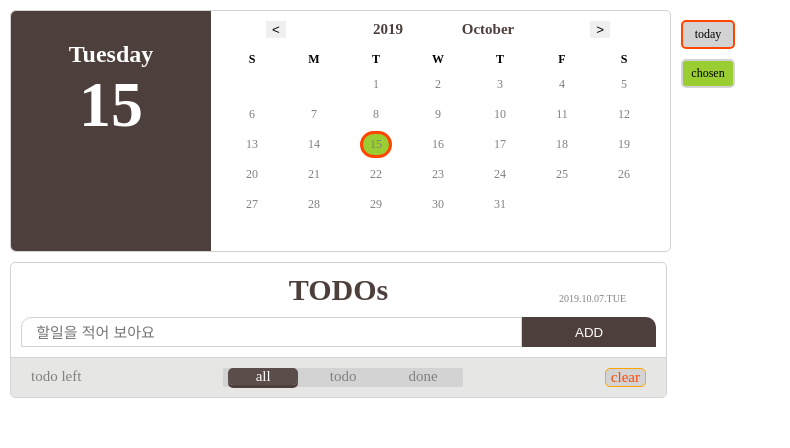
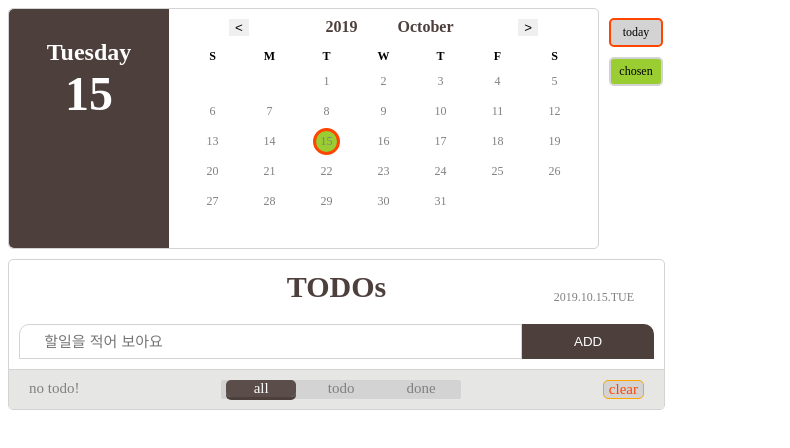
Before and after one commit to ehdgodgka/vaco-prep, a plain HTML site: page w7_Advance Js2/assignment05_calendar_project/index.html in a window 1280 px wide. Shown: the whole page, without its empty margins (0-790 px from the left). Drawn offline with Linux system fonts and the light colour scheme.

Commit message:
calendar todolist 최종저장

```diff
--- a/w7_Advance Js2/assignment05_calendar_project/calendar.js
+++ b/w7_Advance Js2/assignment05_calendar_project/calendar.js
@@ -30,7 +30,8 @@ var monthlyShown = {
     console.log('monthlyShown:' + this.year, this.month);
   }
 };
-var todolistbyDate = {};
+// var todolistByDate = {};
+var todolistByDate = window.localStorage;
 var thisTodolist = [];
 var highlighted;
 var todayMark = null;
@@ -178,8 +179,8 @@ function addGoButton() {
   }
 }
 function addSelectDate() {
-  var dateShow = document.querySelector('.date_chosen-date');
-  var dayShow = document.querySelector('.date_chosen-day');
+  var dateShow = document.querySelector('.date-selected-date');
+  var dayShow = document.querySelector('.date-selected-day');
   var dateTable = document.querySelector('.monthly-table');
   dateShow.textContent = dateSelected.date;
   dayShow.textContent = dayToString(dateSelected.day());
@@ -211,7 +212,6 @@ function saveDateSelected(date) {
 }
 
 function highlightDate(dateTableCell) {
-  console.log(dateTableCell);
   highlighted = dateTableCell;
   dateTableCell.style.background = 'yellowgreen';
   dateTableCell.style.borderRadius = '50px';
@@ -299,7 +299,6 @@ function TodolistInit() {
       if (window.confirm('완료한일을 지울겁니까 정말?')) {
         while (done > 0) {
           thisTodolist.forEach((item, index) => {
-            console.log(index, item);
             if (item.done) {
               thisTodolist.splice(index, 1);
               done--;
@@ -325,7 +324,6 @@ function resetTodolist() {
   thisTodolist = [];
   //2.현재 날짜에 TODO 리스트 출력
   showTodolist();
-
 }
 
 function showTodolist() {
@@ -334,8 +332,10 @@ function showTodolist() {
   var keyDate = getDateKey();
 
   //2. todolist 내용표기
-  if (keyDate in todolistbyDate) {
-    thisTodolist = JSON.parse(todolistbyDate[keyDate]);
+  //FIXME[localstorage]   if (keyDate in todolistByDate) {
+  if (todolistByDate.getItem(keyDate)) {
+    //FIXME[localstorage] thisTodolist = JSON.parse(todolistByDate[keyDate]);
+    thisTodolist = JSON.parse(todolistByDate.getItem(keyDate));
     //※숫자가 key일때는 [] 로 불러온다는것 잊지 말기
     if (thisTodolist.length > 0) {
       thisTodolist.forEach((item) => {
@@ -401,7 +401,6 @@ function getDateKey() {
     ('0' + (dateSelected.month + 1)).slice(-2) +
     ('0' + dateSelected.date).slice(-2) +
     '';
-  console.log(keyDate);
   return keyDate;
 }
 
@@ -424,11 +423,11 @@ function printTodoLeft() {
 
 function saveThisList() {
   // key(날짜)- value(todo객체 배열)): json 으로 변경해서 저장
-  todolistbyDate[getDateKey()] = JSON.stringify(thisTodolist);
+  //FIXME[localstorage] todolistByDate[getDateKey()] = JSON.stringify(thisTodolist);
+  todolistByDate.setItem(getDateKey(), JSON.stringify(thisTodolist));
 }
 
 function setTodoFunction() {
-
   //todo 체크기능
   addCheckTodo();
   //todo 수정 삭제 기능
@@ -455,8 +454,7 @@ function addCheckTodo() {
     }
   });
 }
-function addModifyTodo(){
-
+function addModifyTodo() {
   todos.addEventListener('dblclick', (event) => {
     var thisTodo = event.target;
     if (thisTodo.classList.contains('todo')) {
@@ -465,12 +463,11 @@ function addModifyTodo(){
       // 원래 태그를 빼와서 저장해두기
       var backup = [];
       thisTodo.childNodes.forEach((item) => backup.push(item));
-
       var text = backup[1].wholeText;
-          console.log(text);
-          // 수정시작
-
-          // 싹지우고
+      //FIXME 수정시작
+      todos.removeEventListener('mouseover', mouseover, event);
+      todos.removeEventListener('mouseout', mouseout, event);
+      // 지우고
       while (thisTodo.firstChild) {
         thisTodo.removeChild(thisTodo.firstChild);
       }
@@ -478,41 +475,35 @@ function addModifyTodo(){
       editbox.setAttribute.type = 'text';
       editbox.value = text;
       editbox.classList.add('edit');
-
       thisTodo.classList.add('edit');
       thisTodo.appendChild(editbox);
-          //    thisTodo.firstChild.focus();
       var editTodo = thisTodo.firstChild;
       editTodo.focus();
       editTodo.addEventListener('focusout', (event) => {
         text = event.currentTarget.value;
         //   수정완료
         backup[1] = document.createTextNode(text); // 수정 반영 준비 완료
-            console.log(backup);
-
         thisTodo.removeChild(thisTodo.firstChild);
         backup.forEach((item) => {
           thisTodo.appendChild(item);
         });
         thisTodo.classList.remove('edit');
         //  현재 투두리스트를 수정
-            console.log(index);
         thisTodolist[index].todo = text;
         //전체 투두 리스트를 수정
+        deleteButtonToggle();
         saveThisList();
       });
     }
   });
 }
 function addDeleteTodo() {
-
   //할일을 삭제
   todos.addEventListener('click', (event) => {
     if (event.target.classList.contains('button-delete')) {
       var index = Array.from(todos.children).indexOf(
         event.target.parentElement
       );
-      console.log('delete!!' + index);
       todos.removeChild(event.target.parentElement);
       // 없앤애의 인텍스를 받아서 배열에서 slice 해야한다
       thisTodolist.splice(index, 1);
@@ -520,8 +511,16 @@ function addDeleteTodo() {
       printTodoLeft();
     }
   });
+  deleteButtonToggle();
+}
+
+function deleteButtonToggle() {
   //hover 시에 삭제 버튼
-  todos.addEventListener('mouseover', (event) => {
+  todos.addEventListener('mouseover', mouseover, event);
+  todos.addEventListener('mouseout', mouseout, event);
+}
+
+function mouseover(event) {
   var deleteButton;
   if (
     event.target.classList.contains('todo') ||
@@ -530,36 +529,27 @@ function addDeleteTodo() {
     if (event.target.classList.contains('todo')) {
       deleteButton = event.target.querySelector('.button-delete');
     } else {
-        deleteButton = event.target.parentElement.querySelector(
-          '.button-delete'
-        );
+      deleteButton = event.target.parentElement.querySelector('.button-delete');
     }
-      console.log('mouseover');
     deleteButton.style.display = 'inline';
   }
-  });
+}
 
-  todos.addEventListener('mouseout', (event) => {
+function mouseout(event) {
   if (
     event.target.classList.contains('todo') ||
     event.target.parentElement.classList.contains('todo')
   ) {
-      console.log('mouseout');
     if (event.target.classList.contains('todo')) {
       deleteButton = event.target.querySelector('.button-delete');
     } else {
-        deleteButton = event.target.parentElement.querySelector(
-          '.button-delete'
-        );
+      deleteButton = event.target.parentElement.querySelector('.button-delete');
     }
     deleteButton.style.display = 'none';
   }
-  });
-
 }
 
 calendarInit();
 TodolistInit();
-//3.todo 체크 ,수정,삭제 ,현재 상태 저장
+resetTodolist();
 setTodoFunction();
-// resetTodolist();
--- a/w7_Advance Js2/assignment05_calendar_project/index.html
+++ b/w7_Advance Js2/assignment05_calendar_project/index.html
@@ -12,18 +12,15 @@
 <body>
     <div class='calendar'>
         <div class='calendar border-style'>
-
-                <div class='date_chosen'>
-                        <div class='date_chosen-day'>Monday</div>
-                        <div class='date_chosen-date'>1</div>
-
+            <div class='date-selected'>
+                <div class='date-selected-day'>day</div>
+                <div class='date-selected-date'>date</div>
             </div>
-
-
-        <div class='monthly '>
+            <div class='monthly'>
                 <div class='monthly-head'>
                     <button class='bt-last-month'><</button>
-                        <div class='inline year'>2019</div><div class=' inline month'>January</div>
+                    <div class='year'>2019</div>
+                    <div class='month'>January</div>
                     <button class='bt-next-month'>></button>
                 </div>
             <table class='monthly-table'>
@@ -98,25 +95,26 @@
         </div>
     </div>
     <div class='button-go'>
-
-                <div class='button-go-today'>
-                        today
-                </div>
-                <div class='button-go-chosen'>
-                        chosen
-                </div>
+        <div class='button-go-today button-go-style'>today</div>
+        <div class='button-go-chosen button-go-style'>chosen</div>
     </div>
     </div>
     <div class='todolist border-style'>
-        <div class='todolist-title'><div class='todolist-date'>2019.10.07.TUE</div> TODOs</div>
-        <div class= 'todolist-add'>
+        <div class='todolist-title'>
+            <div class='todolist-date'>2019.10.07.TUE</div> TODOs
+        </div>
+        <div class='todolist-add'>
             <input class='todolist-add-text' type='text' placeholder=" 할일을 적어 보아요 ">
             <input class='todolist-add-submit' type='button' value="ADD">
         </div>
         <div class='todolist-list'></div>
         <div class='todolist-footer'>
             <span class='footer-todo-number'>todo left</span>
-            <div class='footer-filter'><span class='button-filter filter-on'>all</span><span class='button-filter'>todo</span><span class='button-filter'>done</span></div>
+            <div class='footer-filter'>
+                <span class='button-filter filter-on'>all</span>
+                <span class='button-filter'>todo</span>
+                <span class='button-filter'>done</span>
+            </div>
             <span class='footer-todo-clear'>clear</span>
         </div>
         <script src='calendar.js'></script>
--- a/w7_Advance Js2/assignment05_calendar_project/style.css
+++ b/w7_Advance Js2/assignment05_calendar_project/style.css
@@ -1,15 +1,12 @@
-html {
-  margin: 0;
-  height: 100%;
-  display: flex;
-}
-
 body {
-  margin: 10px;
   display: flex;
   flex-direction: column;
 }
-
+.border-style {
+  border: lightgray 1px solid;
+  border-radius: 5px;
+}
+/* calendar */
 .calendar {
   box-sizing: border-box;
   display: flex;
@@ -17,73 +14,36 @@ body {
   height: fit-content;
 }
 
-.calendar .date_chosen {
-  margin: 0 -5px 0 0px;
+.calendar .date-selected {
   padding: 30px 0;
   text-align: center;
-  width: 200px;
+  width: 160px;
   color: white;
   background-color: rgb(77, 63, 59);
   border-radius: 5px 0 0 5px;
 }
 
-.calendar .date_chosen-day {
+.calendar .date-selected-day {
   font-size: 1.5em;
   font-weight: 600;
 }
 
-.calendar .date_chosen-date {
-  font-size: 4em;
+.calendar .date-selected-date {
+  font-size: 3em;
   font-weight: 800;
-}
-.button-go {
-  font-size: 12px;
-}
-.button-go-today {
-  text-align: center;
-  margin: 10px;
-  padding: 5px;
-  width: 40px;
-  border: orangered 2px solid;
-  border-radius: 5px;
-  background: lightgray;
-}
-.button-go-chosen {
-  text-align: center;
-  width: 40px;
-  border: lightgray 2px solid;
-  margin: 10px;
-  padding: 5px;
-  background: yellowgreen;
-  border-radius: 5px;
-}
-.calendar .monthly {
-  height: 100%;
 }
 
 .monthly-head {
   padding: 10px;
   text-align: center;
   color: rgb(77, 63, 59);
-  font-size: 15px;
+  line-height: 16px;
   font-weight: 900;
 }
-
-.monthly-table {
-  font-size: 12px;
-  border-spacing: 30px 3px;
-}
-.today {
-  border: solid orangered 3px;
-  border-radius: 50px;
-  box-sizing: border-box;
-}
-td {
-  text-align: center;
-  width: 30px;
-  height: 25px;
-  margin: 0 60px;
-  color: gray;
+.year,
+.month {
+  width: 80px;
+  display: inline-block;
 }
 
 .bt-last-month {
@@ -99,29 +59,52 @@ td {
   border: none;
   margin-right: 50px;
 }
-
-.inline {
-  display: inline-block;
-  width: 100px;
+.monthly-table {
+  font-size: 12px;
+  border-spacing: 30px 3px;
 }
-
-.border-style {
-  border: lightgray 1px solid;
+td {
+  text-align: center;
+  width: 25px;
+  height: 25px;
+  margin: 0 60px;
+  color: gray;
+}
+.button-go {
+  font-size: 12px;
+}
+.button-go-style {
+  margin: 10px;
+  padding: 5px;
+  width: 40px;
   border-radius: 5px;
+  text-align: center;
 }
-
+.button-go-today {
+  border: orangered 2px solid;
+  background: lightgray;
+}
+.button-go-chosen {
+  border: lightgray 2px solid;
+  background: yellowgreen;
+}
+.today {
+  border: solid orangered 3px;
+  border-radius: 10px;
+  box-sizing: border-box;
+}
+/* todo list  */
 .todolist {
-  max-height: 600px;
+  max-height: 580px;
   width: 655px;
   margin: 10px 0;
-  /* box-sizing: border-box; */
   display: flex;
   flex-direction: column;
 }
 
 .todolist-title {
   position: relative;
-  margin: 10px 10px 0 10px;
+  margin: 10px;
   text-align: center;
   font-size: 30px;
   font-weight: 900;
@@ -131,8 +114,8 @@ td {
 .todolist-date {
   position: absolute;
   top: 20px;
-  right: 30px;
-  font-size: 10px;
+  right: 20px;
+  font-size: 12px;
   font-weight: 500;
   color: gray;
 }
@@ -140,11 +123,11 @@ td {
 .todolist-add {
   margin: 10px 10px 0 10px;
   display: flex;
-  height: 30px;
+  height: 35px;
 }
 
 .todolist-add-text {
-  padding-left: 10px;
+  padding-left: 20px;
   flex: 8;
   font-size: 15px;
   border: 1px solid lightgray;
@@ -180,9 +163,13 @@ td {
   background: white;
   position: relative;
 }
-
+input[type='checkbox'] {
+  -webkit-transform: scale(2);
+  margin: 0 30px;
+}
 .done {
   text-decoration-line: line-through;
+  color: lightgray;
 }
 
 .todo.edit {
@@ -202,6 +189,7 @@ input.edit {
   right: 10px;
   bottom: 0;
   cursor: pointer;
+  color: black;
 }
 
 .todolist-footer {
@@ -247,10 +235,6 @@ input.edit {
   border-radius: 5px;
   box-shadow: 30%;
 }
-input[type='checkbox'] {
-  -webkit-transform: scale(2);
-  margin: 0 30px;
-}
 
 /* scroll-bar style */
 /* width */
```
Lines whose indentation alone changed are shown as unchanged.
